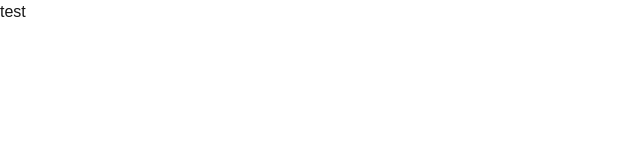
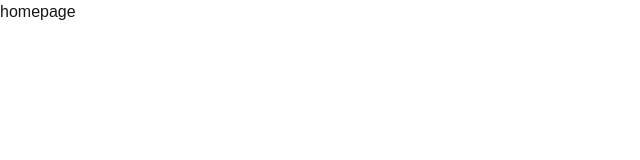
Before and after one commit to ThaweesapChan/neatly, a Next.js app: page / in a window 1280 px wide. Shown: the top 160 px of the page, without its empty margins (0-640 px from the left). Built offline with nearby package versions, Linux system fonts and the light colour scheme; a web font is replaced by a local one.

Commit message:
feat: add folder structure

```diff
--- /dev/null
+++ b/src/pages/homepage/index.js
@@ -0,0 +1,7 @@
+import React from "react";
+
+function Homepage() {
+  return <div>homepage</div>;
+}
+
+export default Homepage;
--- a/src/pages/index.js
+++ b/src/pages/index.js
@@ -1,7 +1,9 @@
+import Homepage from "./homepage";
+
 export default function Home() {
   return (
     <div>
-      <h1>test</h1>
+      <Homepage />
     </div>
   );
 }
```
Also changed, not shown: src/pages/fonts/GeistMonoVF.woff (deleted), src/pages/fonts/GeistVF.woff (deleted).
